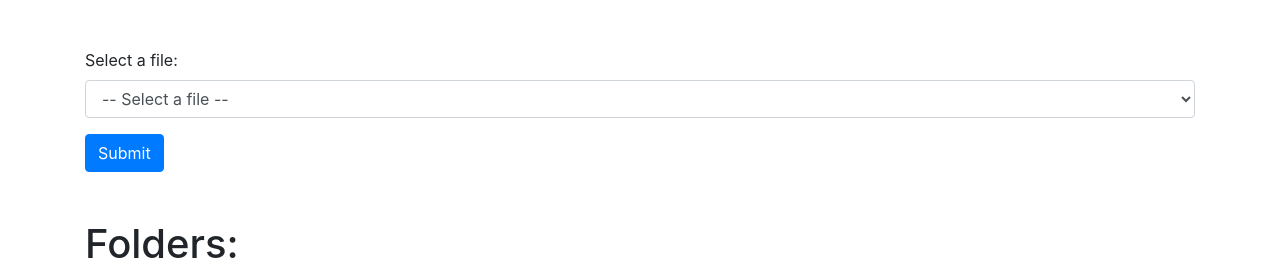
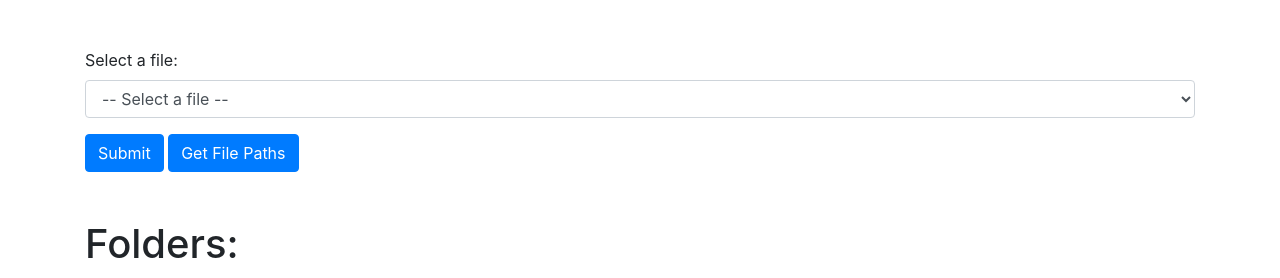
Before and after one commit to arnaualbert/ssh_ui, a Flask app: template templates/index.html in a window 1280 px wide. Shown: the top 278 px of the page. Run offline with Flask 2, Linux system fonts and the light colour scheme; the template is opened without the code that fills it, so the values that code supplies are empty; some libraries are stand-ins or nearby versions.

Commit message:
batch mode

```diff
--- a/app.py
+++ b/app.py
@@ -43,6 +43,17 @@ def index():
                 file_path = file_path[1:]  # Remove duplicate slash
             return f"Selected file path: {file_path}"
 
+
+        button_clicked = request.form.get('get_files_button')
+        if button_clicked:
+            file_paths = []
+            for folder in folder_list:
+                if not folder.startswith('d'):  # Check if it's a file
+                    folder_items = folder.split()
+                    if len(folder_items) >= 9:
+                        file_paths.append(path + '/' + folder_items[8])
+            if len(file_paths) > 1:
+                return "<br>".join(file_paths)  # Return the file paths with line breaks
     return render_template('index.html', path=path, folders=folder_list)
 
 if __name__ == '__main__':
--- a/templates/index.html
+++ b/templates/index.html
@@ -32,6 +32,7 @@
                 </select>
             </div>
             <input type="submit" value="Submit" class="btn btn-primary">
+            <input type="submit" name="get_files_button" value="Get File Paths" class="btn btn-primary">
         </form>
 
         <br><br>
```
